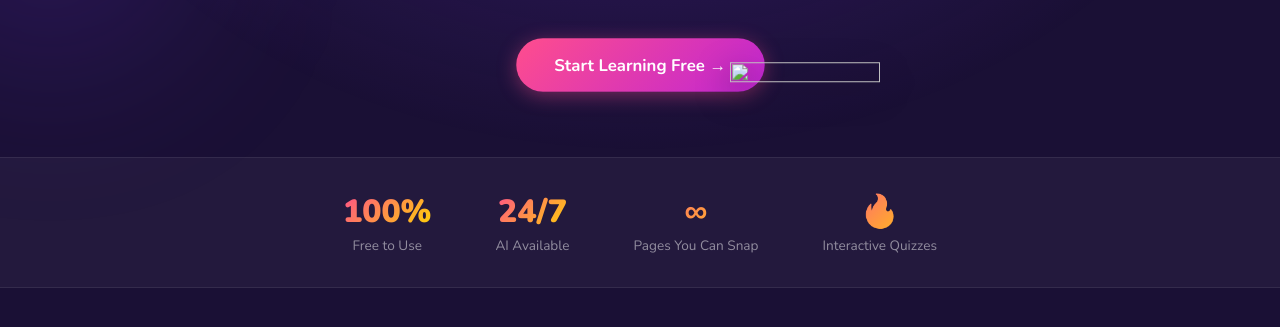
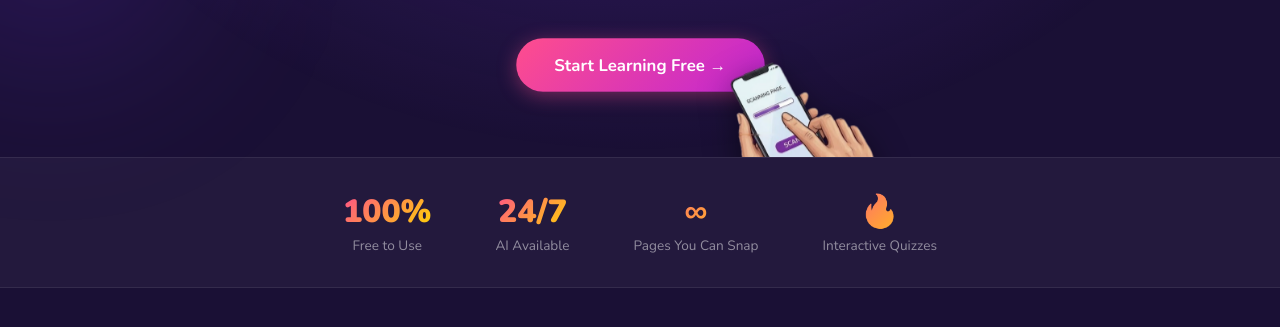
Before and after one commit to m92292363-collab/camlearn, a plain HTML site: page index.html in a window 1280 px wide. Shown: the part 827-1154 px from the top of the page. Drawn offline with nearby package versions, Linux system fonts and the light colour scheme.

Commit message:
Update index.html

```diff
--- a/index.html
+++ b/index.html
@@ -182,7 +182,7 @@ button:focus-visible,input:focus-visible{outline:3px solid var(--yellow);outline
     <h1>Meet <span>AISHA</span><br>Your Personal AI Tutor</h1>
     <p>Snap any page from your book and AISHA explains it, quizzes you, and even tells it as a story for kids. Learning has never been this fun!</p>
     <div class="hero-btns"><a href="#" data-auth="reg" class="btn btn-primary btn-large">Start Learning Free →</a>
-      <img class="ptr tap" src="/img/tap-hand.png" width="372" height="300" alt="" aria-hidden="true"></div>
+      <img class="ptr tap" src="taphand.png" width="372" height="300" alt="" aria-hidden="true"></div>
   </div></section>
   <div class="stats-bar">
     <div class="stat-item"><div class="num">100%</div><div class="label">Free to Use</div></div>
```
